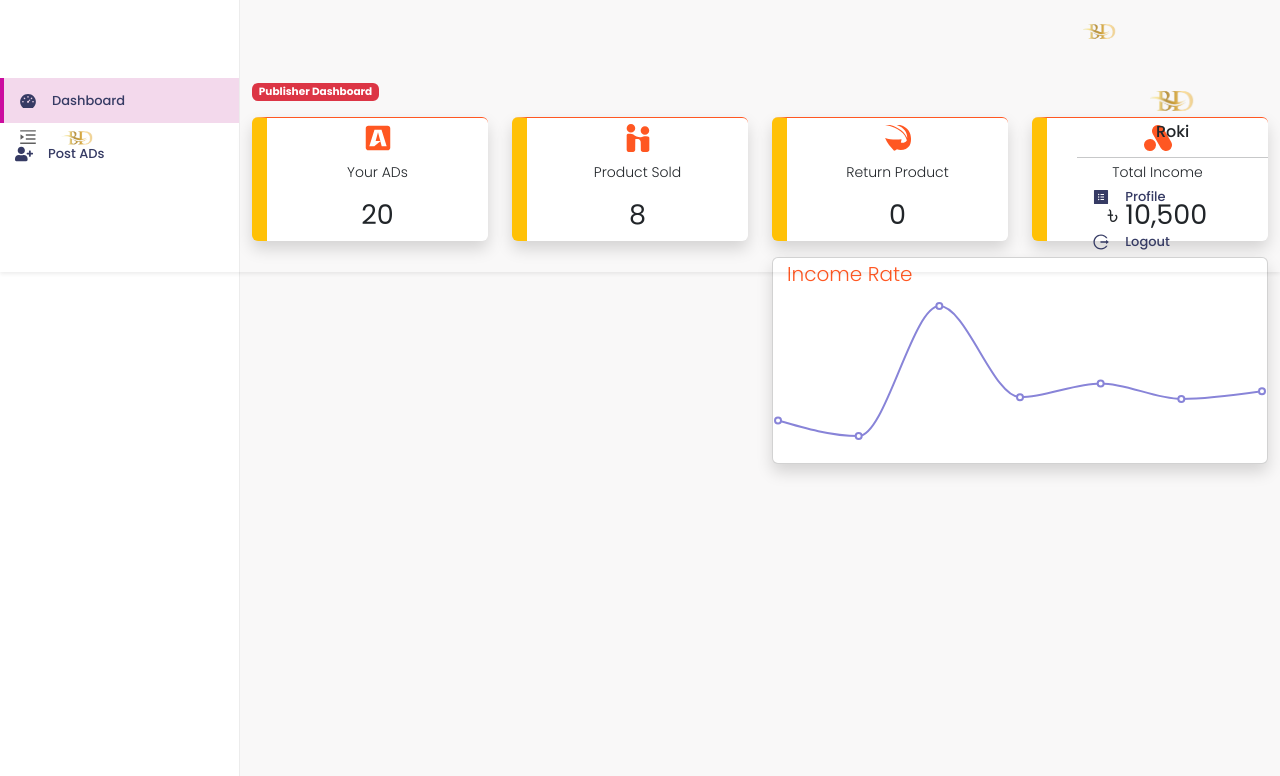
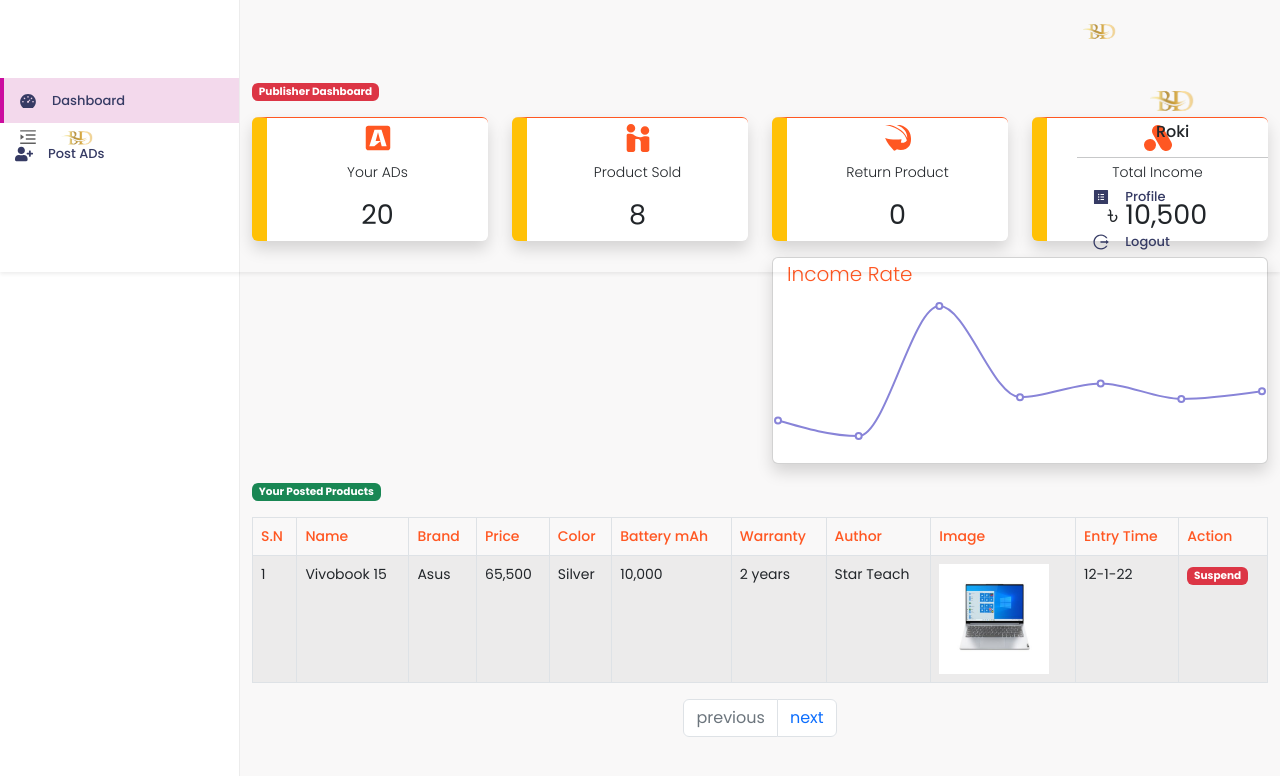
Before and after one commit to MdRoki2020/BECHE-DIN-PROJECT, a React (Create React App) app in the folder clint/: page /PublisherDashboard in a window 1280 px wide. Shown: the top 776 px of the page. Built offline with nearby package versions, Linux system fonts and the light colour scheme.

Commit message:
voucher code generator and updated all table

```diff
--- a/clint/src/Pages/Admin/AdminDashboard.jsx
+++ b/clint/src/Pages/Admin/AdminDashboard.jsx
@@ -176,19 +176,19 @@ const AdminDashboard = () => {
                 </thead>
                 <tbody>
                   <tr>
-                    <td>1</td>
-                    <td>vdghd34hdd</td>
-                    <td>Vivobook 15</td>
-                    <td>Laptop</td>
-                    <td>Roki</td>
-                    <td>01717453205</td>
-                    <td>Rangpur</td>
-                    <td>Nilphamari</td>
-                    <td>Kishorgonj</td>
-                    <td>Pushna</td>
-                    <td>xYG4HOIB6V</td>
-                    <td><Badge bg="danger">Pending</Badge></td>
-                    <td>10-12-23</td>
+                    <td className='animated fadeInUp'>1</td>
+                    <td className='animated fadeInUp'>vdghd34hdd</td>
+                    <td className='animated fadeInUp'>Vivobook 15</td>
+                    <td className='animated fadeInUp'>Laptop</td>
+                    <td className='animated fadeInUp'>Roki</td>
+                    <td className='animated fadeInUp'>01717453205</td>
+                    <td className='animated fadeInUp'>Rangpur</td>
+                    <td className='animated fadeInUp'>Nilphamari</td>
+                    <td className='animated fadeInUp'>Kishorgonj</td>
+                    <td className='animated fadeInUp'>Pushna</td>
+                    <td className='animated fadeInUp'>xYG4HOIB6V</td>
+                    <td className='animated fadeInUp'><Badge bg="danger">Pending</Badge></td>
+                    <td className='animated fadeInUp'>10-12-23</td>
                   </tr>
                 </tbody>
               </Table>
--- a/clint/src/Pages/Admin/FindOut.jsx
+++ b/clint/src/Pages/Admin/FindOut.jsx
@@ -30,7 +30,7 @@ const FindOut = () => {
             <div className='col-md-4'>
                 <label>Transaction ID</label>
                 <input className='form-control animated fadeInUp' placeholder='Write Transaction ID'/>
-                <button className='btn btn-warning mt-1'>Show Details <AiOutlineFileSearch/></button>
+                <button className='btn btn-warning mt-1 shadow'>Show Details <AiOutlineFileSearch/></button>
 
                 <table className='subTotalTable table table-striped table-hover table-bordered table-responsive'>
                     <tbody>
@@ -77,7 +77,7 @@ const FindOut = () => {
             <div className='col-md-4'>
                 <label>Product ID</label>
                 <input className='form-control animated fadeInUp' placeholder='Write Product ID'/>
-                <button className='btn btn-warning mt-1'>Show Details <AiOutlineFileSearch/></button>
+                <button className='btn btn-warning mt-1 shadow'>Show Details <AiOutlineFileSearch/></button>
                 <table className='subTotalTable table table-striped table-hover table-bordered table-responsive'>
                     <tbody>
                         <tr>
@@ -123,7 +123,13 @@ const FindOut = () => {
                             <img className='center animated fadeInUp img-thumbnail img-fluid rounded' src={laptop} alt="laptop"/>
                         </div>
             </div>
-            <div className='col-md-4'></div>
+            <div className='col-md-4'>
+                <div className='voucherCode'>
+                <label>Generate Voucher Code</label>
+                <input className='form-control animated fadeInUp' placeholder='Generate Voucher Code'/>
+                <button className='applyButton shadow form-control mt-2'>Generate</button>
+                </div>
+            </div>
         </div>
         </div>
 
--- a/clint/src/Pages/Admin/LaptopList.jsx
+++ b/clint/src/Pages/Admin/LaptopList.jsx
@@ -2,8 +2,6 @@ import React, { Fragment } from 'react'
 import { Badge, Table } from 'react-bootstrap'
 import ReactPaginate from 'react-paginate'
 import laptop from '../../Assets/images/laptop.jpg'
-import { FiEdit, } from "react-icons/fi";
-import { AiOutlineDelete } from "react-icons/ai";
 
 const LaptopList = () => {
   return (
@@ -19,29 +17,31 @@ const LaptopList = () => {
             <thead>
                 <tr>
                 <th>S.N</th>
-                <th>First Name</th>
-                <th>Last Name</th>
-                <th>Age</th>
-                <th>Mobile Number</th>
-                <th>Email</th>
-                <th>District</th>
-                <th>Publisher Image</th>
+                <th>Name</th>
+                <th>Brand</th>
+                <th>Price</th>
+                <th>Color</th>
+                <th>Battery mAh</th>
+                <th>Warranty</th>
+                <th>Author</th>
+                <th>Image</th>
                 <th>Entry Time</th>
                 <th>Action</th>
                 </tr>
             </thead>
             <tbody>
                 <tr>
-                <td>1</td>
-                <td>Rs</td>
-                <td>Roki</td>
-                <td>22</td>
-                <td>01717453205</td>
-                <td>mroki815@gmail.com</td>
-                <td>Nilphamari</td>
-                <td><img src={laptop} alt="laptop" width="110"/></td>
-                <td>12-1-22</td>
-                <td><span className='text-primary'><FiEdit/></span> <span className='text-danger'><AiOutlineDelete/></span></td>
+                <td className='animated fadeInUp'>1</td>
+                <td className='animated fadeInUp'>Vivobook 15</td>
+                <td className='animated fadeInUp'>Asus</td>
+                <td className='animated fadeInUp'>65,500</td>
+                <td className='animated fadeInUp'>Silver</td>
+                <td className='animated fadeInUp'>10,000</td>
+                <td className='animated fadeInUp'>2 years</td>
+                <td className='animated fadeInUp'>Star Teach</td>
+                <td className='animated fadeInUp'><img src={laptop} alt="laptop" width="110"/></td>
+                <td className='animated fadeInUp'>12-1-22</td>
+                <td className='animated fadeInUp'><span><Badge bg="danger mb-3">Suspend</Badge></span></td>
                 </tr>
             </tbody>
             </Table>
--- a/clint/src/Pages/Admin/PublisherList.jsx
+++ b/clint/src/Pages/Admin/PublisherList.jsx
@@ -30,16 +30,16 @@ const PublisherList = () => {
             </thead>
             <tbody>
                 <tr>
-                <td>1</td>
-                <td>Rs</td>
-                <td>Roki</td>
-                <td>22</td>
-                <td>01717453205</td>
-                <td>mroki815@gmail.com</td>
-                <td>Nilphamari</td>
-                <td><img src={demo} alt="profile" width="110"/></td>
-                <td>12-1-22</td>
-                <td><button className='btn btn-danger'>suspend</button></td>
+                <td className='animated fadeInUp'>1</td>
+                <td className='animated fadeInUp'>Rs</td>
+                <td className='animated fadeInUp'>Roki</td>
+                <td className='animated fadeInUp'>22</td>
+                <td className='animated fadeInUp'>01717453205</td>
+                <td className='animated fadeInUp'>mroki815@gmail.com</td>
+                <td className='animated fadeInUp'>Nilphamari</td>
+                <td className='animated fadeInUp'><img src={demo} alt="profile" width="110"/></td>
+                <td className='animated fadeInUp'>12-1-22</td>
+                <td className='animated fadeInUp'><span><Badge bg="danger mb-3">Suspend</Badge></span></td>
                 </tr>
             </tbody>
             </Table>
--- a/clint/src/Pages/Publisher/PublisherDashboard.jsx
+++ b/clint/src/Pages/Publisher/PublisherDashboard.jsx
@@ -1,11 +1,12 @@
 import React, { Fragment } from 'react'
-import { Badge } from 'react-bootstrap'
+import { Badge, Table } from 'react-bootstrap'
 import { FaBuysellads } from "react-icons/fa";
 import { SiHandshake,SiAnalogue } from "react-icons/si";
 import ReactPaginate from 'react-paginate'
 import { GiReturnArrow } from "react-icons/gi";
-import { LineChart, Line, XAxis, YAxis, CartesianGrid, Tooltip, Legend, ResponsiveContainer } from 'recharts';
+import { LineChart, Line, ResponsiveContainer } from 'recharts';
 import '../../Assets/style/adminDashboard.css'
+import laptop from '../../Assets/images/laptop.jpg'
 
 const data = [
   {
@@ -108,6 +109,72 @@ const PublisherDashboard = () => {
           </div>
         </div>
 
+        <div className='row'>
+          <div className='recentOrder'>
+
+            <Badge bg="success mb-3">
+            Your Posted Products
+            </Badge>
+
+            <div className='orderTable'>
+
+            <Table striped bordered hover responsive>
+            <thead>
+                <tr>
+                <th>S.N</th>
+                <th>Name</th>
+                <th>Brand</th>
+                <th>Price</th>
+                <th>Color</th>
+                <th>Battery mAh</th>
+                <th>Warranty</th>
+                <th>Author</th>
+                <th>Image</th>
+                <th>Entry Time</th>
+                <th>Action</th>
+                </tr>
+            </thead>
+            <tbody>
+                <tr>
+                <td className='animated fadeInUp'>1</td>
+                <td className='animated fadeInUp'>Vivobook 15</td>
+                <td className='animated fadeInUp'>Asus</td>
+                <td className='animated fadeInUp'>65,500</td>
+                <td className='animated fadeInUp'>Silver</td>
+                <td className='animated fadeInUp'>10,000</td>
+                <td className='animated fadeInUp'>2 years</td>
+                <td className='animated fadeInUp'>Star Teach</td>
+                <td className='animated fadeInUp'><img src={laptop} alt="laptop" width="110"/></td>
+                <td className='animated fadeInUp'>12-1-22</td>
+                <td className='animated fadeInUp'><span><Badge bg="danger mb-3">Suspend</Badge></span></td>
+                </tr>
+            </tbody>
+            </Table>
+
+            </div>
+          </div>
+        </div>
+
+        <div className=''>
+        <ReactPaginate
+          previousLabel={"previous"}
+          nextLabel={"next"}
+          breakLabel={"..."}
+          // pageCount={pageCount}
+          // onPageChange={changePage}
+          containerClassName={"pagination justify-content-center"}
+          pageClassName={"page-item"}
+          pageLinkClassName={"page-link"}
+          previousClassName={"page-item"}
+          previousLinkClassName={"page-link"}
+          nextClassName={"page-item"}
+          nextLinkClassName={"page-link"}
+          breakClassName={"page-item"}
+          breakLinkClassName={"page-link"}
+          activeClassName={"active"}
+        />
+      </div>
+
       </div>
     </Fragment>
   )
```
